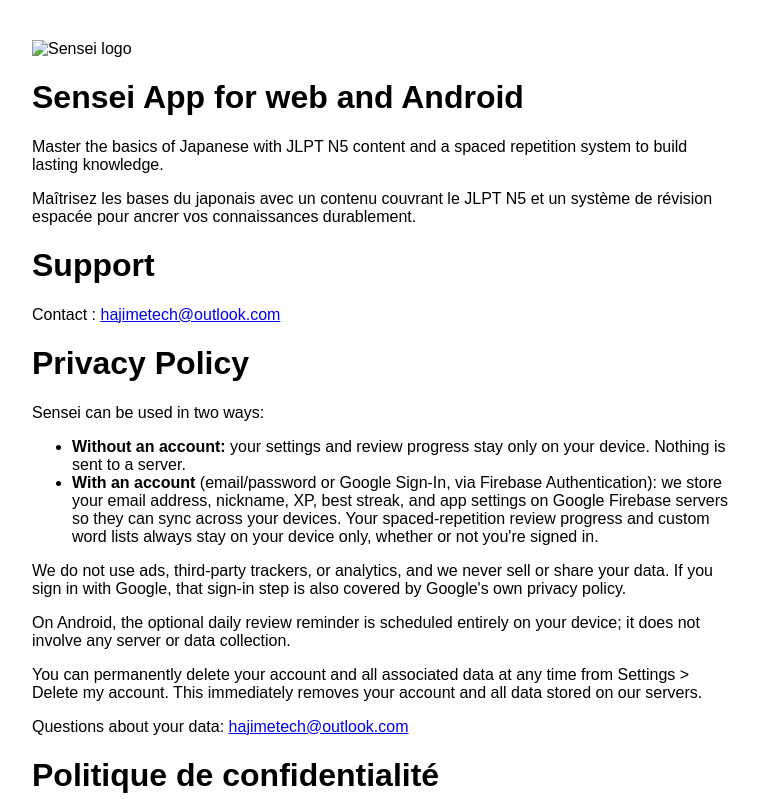
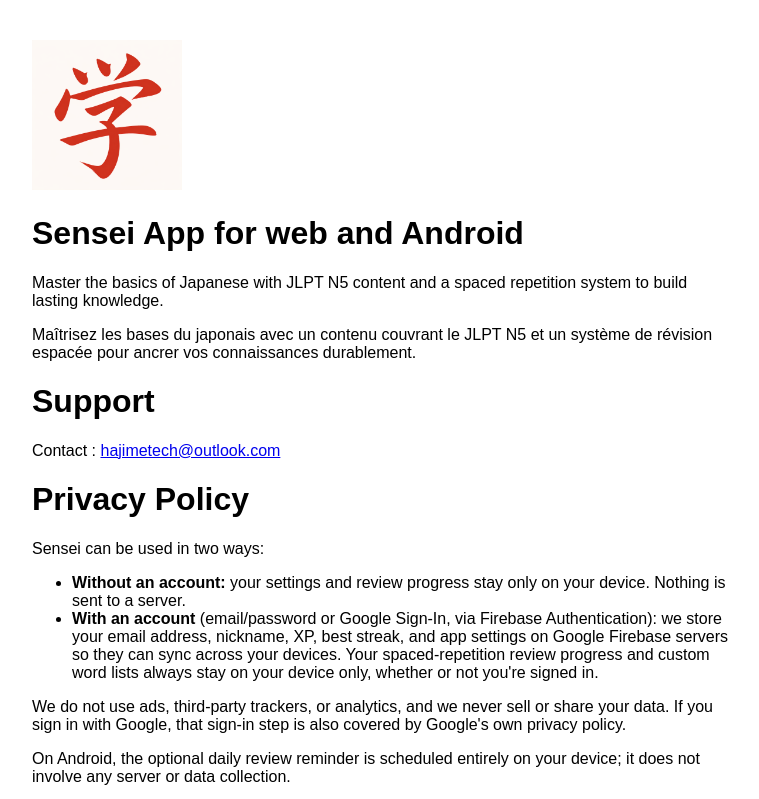
Before and after one commit to romanaccio/sensei-support-wa, a plain HTML site: page index.html in a window 1280 px wide. Shown: the top 799 px of the page, without its empty margins (258-1017 px from the left). Drawn offline with Linux system fonts and the light colour scheme.

Commit message:
Update logo image source in index.html

```diff
--- a/index.html
+++ b/index.html
@@ -14,7 +14,7 @@
   </style>
 </head>
 <body>
-  <img src="assets/sensei.png" alt="Sensei logo" width="150">
+  <img src="assets/sensei_v3.png" alt="Sensei logo" width="150">
   <h1>Sensei App for web and Android</h1>
   <p>Master the basics of Japanese with JLPT N5 content and a spaced repetition system to build lasting knowledge.</p>
   <p>Maîtrisez les bases du japonais avec un contenu couvrant le JLPT N5 et un système de révision espacée pour ancrer vos connaissances durablement.</p>
```
